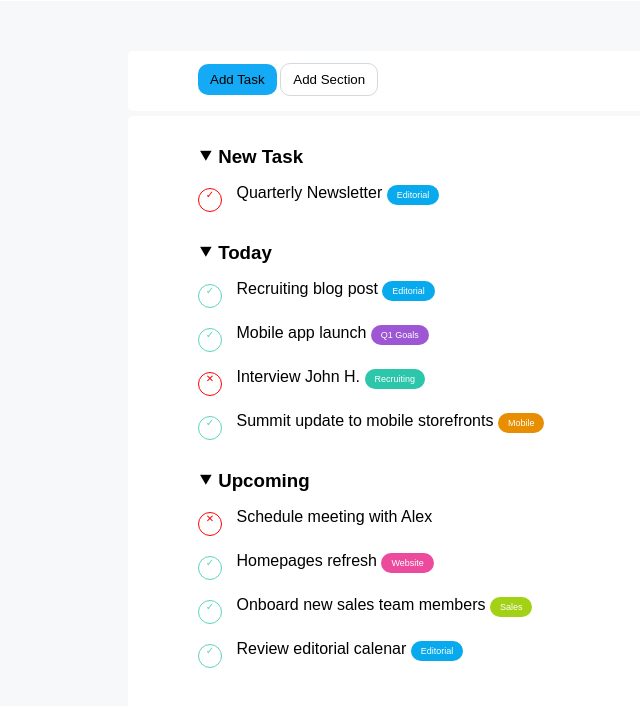
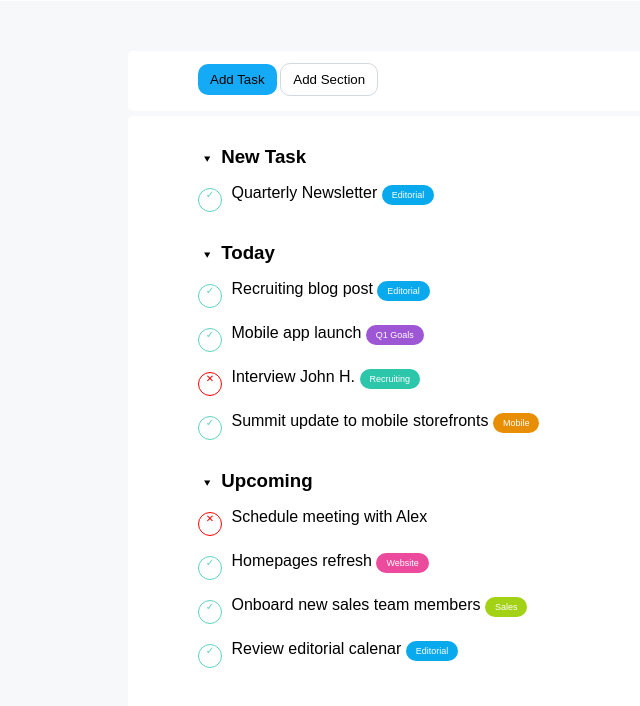
Before and after one commit to CristianMastro/html-css-toboolist, a plain HTML site: page index.html in a window 1280 px wide. Shown: the part 66-772 px from the top of the page, without its empty margins (0-640 px from the left). Drawn offline with Linux system fonts and the light colour scheme.

Commit message:
fix: size cross down

```diff
--- a/index.html
+++ b/index.html
@@ -25,15 +25,15 @@
 
         <!--new task activity-->
         <div id="add-new-task">
-            <h3 class="title-todo-list">&#11206; New Task</h3>
-            <span class="check-box-done red">&#x2713;</span>
+            <h3 class="title-todo-list"><span class="cross-down">&#11206;</span> New Task</h3>
+            <span class="check-box-done">&#x2713;</span>
             <p class="todo-list-text">Quarterly Newsletter</p>
             <span class="todo-list-category editorial">Editorial</span>
         </div>
 
         <!--activity of the day-->
         <div id="list-of-the-day">
-            <h3 class="title-todo-list">&#11206; Today</h3>
+            <h3 class="title-todo-list"><span class="cross-down">&#11206;</span> Today</h3>
             <span class="check-box-done">&#x2713;</span>
             <p class="todo-list-text">Recruiting blog post</p>
             <span class="todo-list-category editorial">Editorial</span><br>
@@ -50,7 +50,7 @@
 
         <!--list of upcoming event-->
         <div id="upcoming-events">
-            <h3 class="title-todo-list">&#11206; Upcoming</h3>
+            <h3 class="title-todo-list"><span class="cross-down">&#11206;</span> Upcoming</h3>
             <span class="check-box-done red">&#10005;</span>
             <p class="todo-list-text">Schedule meeting with Alex</p><br>
             <span class="check-box-done">&#x2713;</span>
--- a/style.css
+++ b/style.css
@@ -69,6 +69,11 @@ header {
     padding-top: 30px;
 }
 
+.cross-down {
+    font-size: x-small;
+    padding: 0 5px 0 5px;
+}
+
 /*ITEM TODOLIST*/
 
 .check-box-done {
@@ -80,7 +85,7 @@ header {
     display: inline-block;
     height: 24px;
     width: 24px;
-    margin: 20px 10px 0 70px;
+    margin: 20px 5px 0 70px;
 }
 
 .todo-list-text {
```
